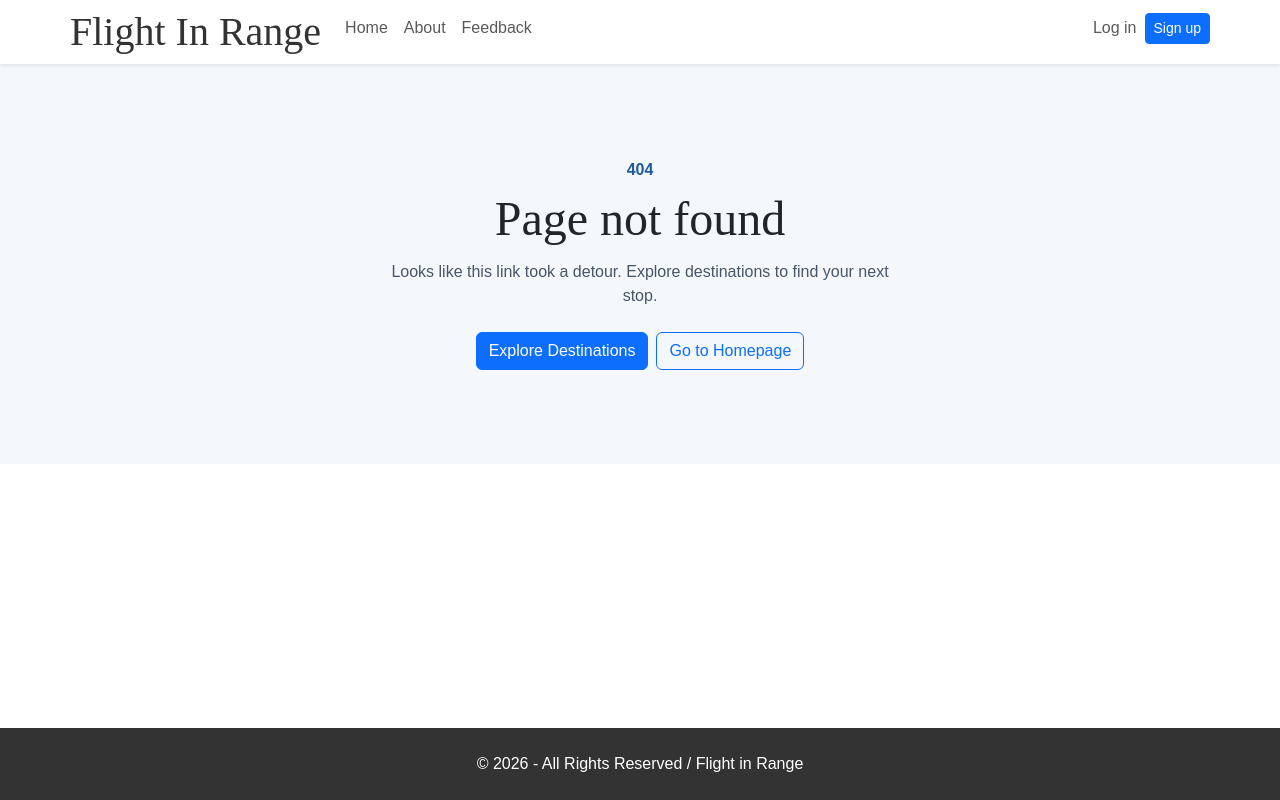
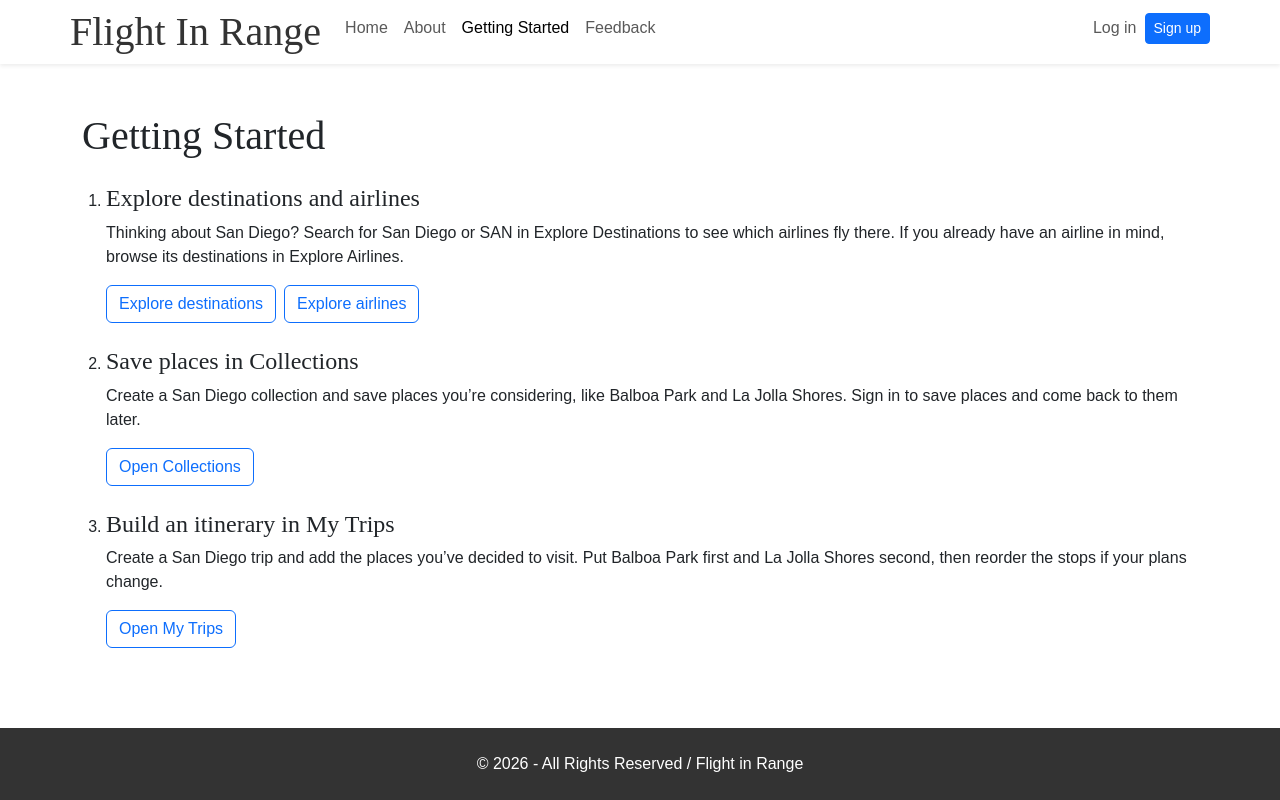
Before and after one commit to bshaw2424/airline-frontend, a React (Create React App) app: page /getting-started in a window 1280 px wide. Built offline with nearby package versions, Linux system fonts and the light colour scheme; no server answers.

Commit message:
Add Getting Started guide and dismissible feature tips

```diff
--- a/src/App.js
+++ b/src/App.js
@@ -22,6 +22,7 @@ import Destinations, { destinationsLoader } from "./components/Destinations";
 import ResetPassword from "./components/Auth/ResetPassword";
 import ForgotPassword from "./components/Auth/ForgotPassword";
 import Feedback from "./components/Feedback";
+import GettingStarted from "./components/Static/GettingStarted";
 import SharedItinerary, {
   sharedItineraryLoader,
 } from "./components/SharedItinerary";
@@ -45,6 +46,7 @@ const router = createBrowserRouter(
       <Route index element={<Home />} loader={homeLoader} />
 
       <Route path="about" element={<About />} />
+      <Route path="getting-started" element={<GettingStarted />} />
       <Route
         path="/shared-itinerary/:token"
         element={<SharedItinerary />}
--- a/src/components/Collections.jsx
+++ b/src/components/Collections.jsx
@@ -1,5 +1,6 @@
 import { useEffect, useMemo, useState } from "react";
 import { Link, useLoaderData, useNavigate } from "react-router-dom";
+import FeatureTips from "./FeatureTips";
 
 import {
   FaFolderOpen,
@@ -217,6 +218,10 @@ export default function Collections() {
         </button>
       </div>
 
+      <FeatureTips feature="collections">
+        Save places in Collections while you’re deciding where to go.
+      </FeatureTips>
+
       {/* General errors */}
       {error && (
         <div className="alert alert-danger" role="alert">
--- /dev/null
+++ b/src/components/FeatureTips.jsx
@@ -0,0 +1,36 @@
+import { useState } from "react";
+import { Link } from "react-router-dom";
+
+export default function FeatureTips({ feature, children }) {
+  const dismissedKey = `flightinrange:${feature}-tip-dismissed`;
+
+  const [dismissed, setDismissed] = useState(
+    () => localStorage.getItem(dismissedKey) === "true",
+  );
+
+  if (dismissed) return null;
+
+  function dismissTip() {
+    setDismissed(true);
+    localStorage.setItem(dismissedKey, "true");
+  }
+
+  return (
+    <aside
+      className="border rounded p-3 mb-4 shadow-sm"
+      aria-label="Getting Started tip"
+    >
+      <p className="mb-2">{children}</p>
+      <div className="d-flex flex-wrap align-items-center gap-3">
+        <Link to="/getting-started">Getting Started</Link>
+        <button
+          type="button"
+          className="btn btn-sm btn-outline-secondary"
+          onClick={dismissTip}
+        >
+          Got it
+        </button>
+      </div>
+    </aside>
+  );
+}
--- a/src/components/MyTrips.jsx
+++ b/src/components/MyTrips.jsx
@@ -2,6 +2,7 @@ import { useEffect, useState } from "react";
 import api from "../api/axios";
 import CreateTrip from "./CreateTrip";
 import TripCard from "./TripCard";
+import FeatureTips from "./FeatureTips";
 
 export default function MyTrips() {
   const [trips, setTrips] = useState([]);
@@ -46,6 +47,10 @@ export default function MyTrips() {
       <div className="d-flex flex-column flex-sm-row justify-content-between align-items-sm-center gap-3 mb-4">
         <div>
           <h1 className="fw-bold">My Trips</h1>
+          <FeatureTips feature="my-trips">
+            Open a trip to add places to your itinerary and reorder stops as
+            your plans change.
+          </FeatureTips>
           <p className="text-muted mb-0">
             Plan and organize your upcoming adventures.
           </p>
--- a/src/components/NavRoot.js
+++ b/src/components/NavRoot.js
@@ -122,6 +122,15 @@ export default function NavRoot() {
                     onClick={handleNavLinkClick}
                   >
                     About
+                  </NavLink>
+                </li>
+                <li className="nav-item">
+                  <NavLink
+                    to="/getting-started"
+                    className="nav-link"
+                    onClick={handleNavLinkClick}
+                  >
+                    Getting Started
                   </NavLink>
                 </li>
                 {/* Give signed-in users and guests a way to open the feedback form. */}
--- /dev/null
+++ b/src/components/Static/GettingStarted.jsx
@@ -0,0 +1,54 @@
+import { Link } from "react-router-dom";
+
+const steps = [
+  {
+    title: "Explore destinations and airlines",
+    description:
+      "Thinking about San Diego? Search for San Diego or SAN in Explore Destinations to see which airlines fly there. If you already have an airline in mind, browse its destinations in Explore Airlines.",
+    links: [
+      { to: "/destinations", label: "Explore destinations" },
+      { to: "/airlines", label: "Explore airlines" },
+    ],
+  },
+  {
+    title: "Save places in Collections",
+    description:
+      "Create a San Diego collection and save places you’re considering, like Balboa Park and La Jolla Shores. Sign in to save places and come back to them later.",
+    links: [{ to: "/collections", label: "Open Collections" }],
+  },
+  {
+    title: "Build an itinerary in My Trips",
+    description:
+      "Create a San Diego trip and add the places you’ve decided to visit. Put Balboa Park first and La Jolla Shores second, then reorder the stops if your plans change.",
+    links: [{ to: "/my-trips", label: "Open My Trips" }],
+  },
+];
+
+export default function GettingStarted() {
+  return (
+    <main className="container py-4 py-md-5">
+      <h1 className="mb-4">Getting Started</h1>
+
+      <ol className="ps-4">
+        {steps.map(step => (
+          <li key={step.title} className="mb-4">
+            <h2 className="h4">{step.title}</h2>
+            <p>{step.description}</p>
+
+            <div className="d-grid d-sm-flex flex-wrap gap-2">
+              {step.links.map(link => (
+                <Link
+                  key={link.to}
+                  to={link.to}
+                  className="btn btn-outline-primary"
+                >
+                  {link.label}
+                </Link>
+              ))}
+            </div>
+          </li>
+        ))}
+      </ol>
+    </main>
+  );
+}
```
